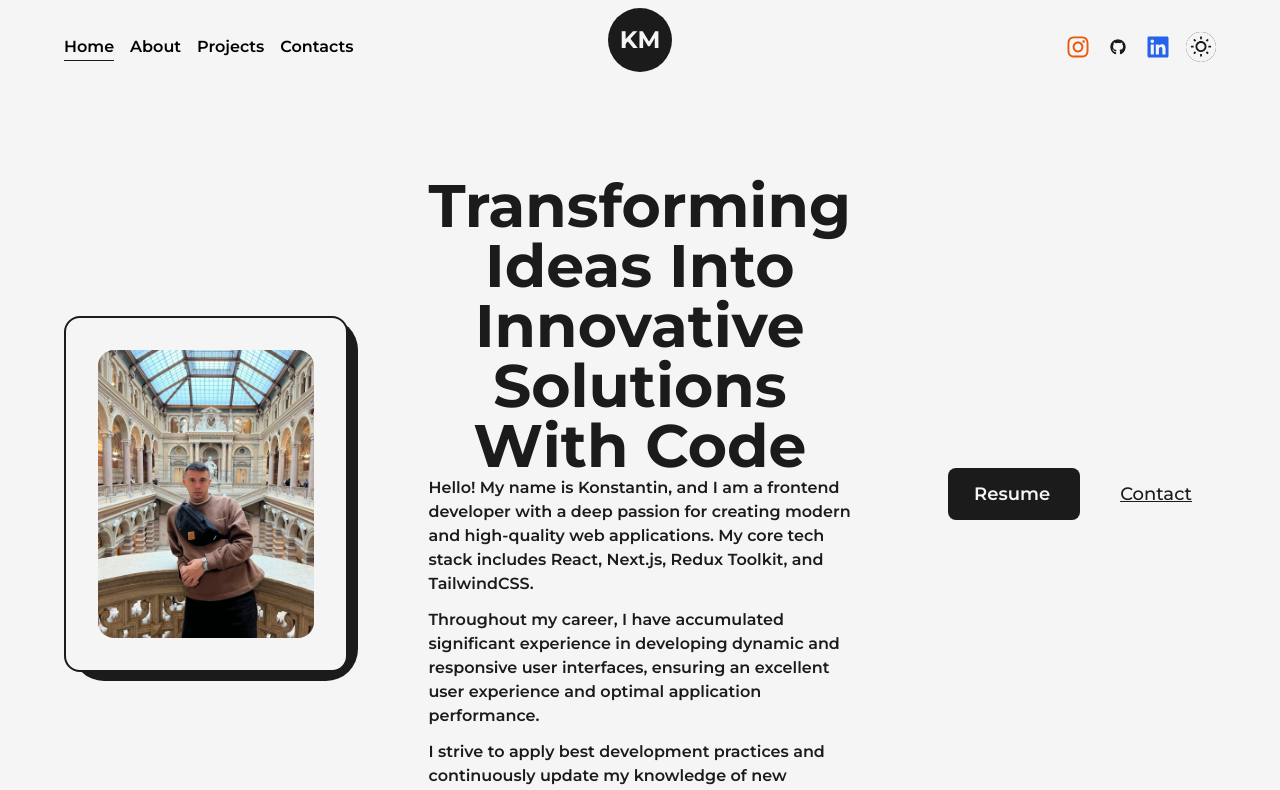
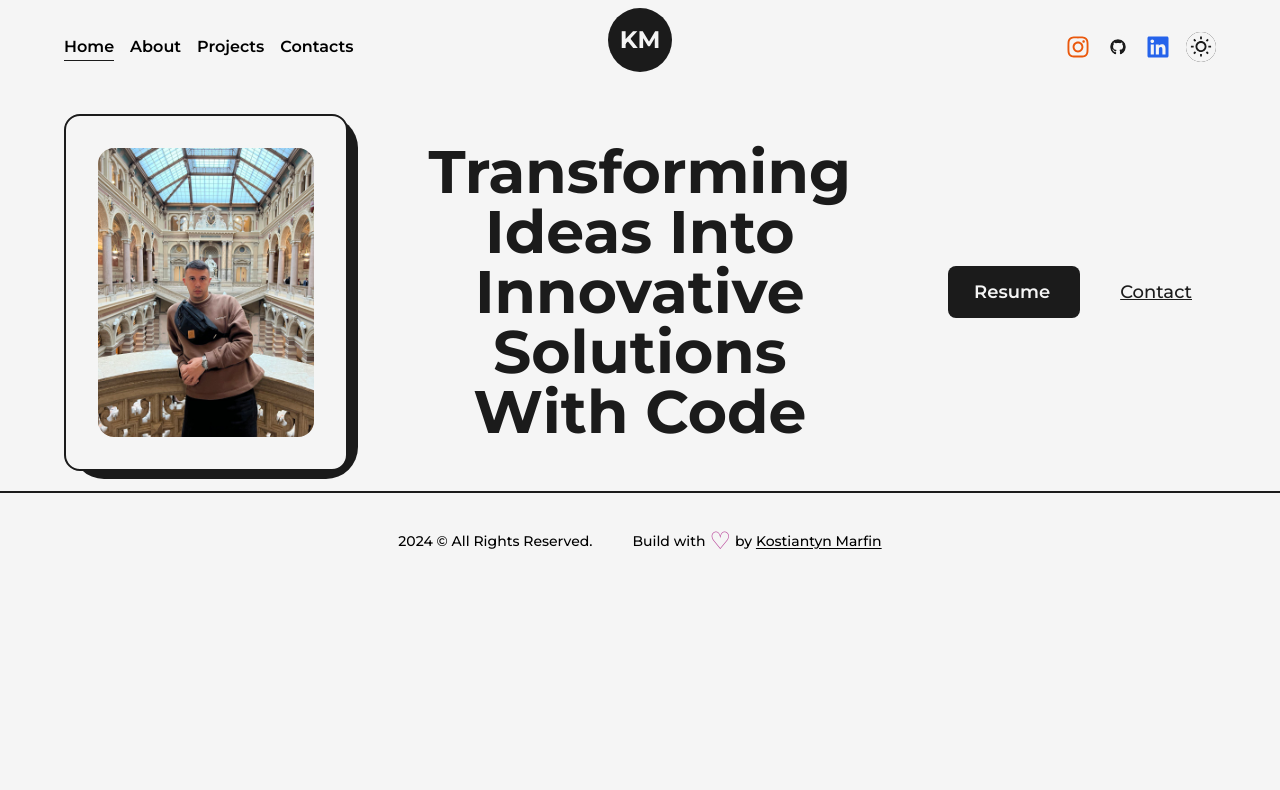
Before and after one commit to kotik322322/myPortfolio, a Next.js app: page / in a window 1280 px wide. Shown: the top 790 px of the page. Built offline with nearby package versions, Linux system fonts and the light colour scheme.

Commit message:
deleted text about from main page

```diff
--- a/app/components/AnimatedText.tsx
+++ b/app/components/AnimatedText.tsx
@@ -24,7 +24,7 @@ const singleWord = {
     opacity: 1,
     y: 0,
     transition: {
-      duration: 1,
+      duration: 0.5,
     },
   },
 };
--- a/app/page.tsx
+++ b/app/page.tsx
@@ -7,9 +7,9 @@ import { LinkArrow } from './components/Icons';
 
 export default function Home() {
   return (
-    <main className="flex items-center text-dark w-full min-h-screen dark:text-light ">
+    <main className="flex items-center text-dark w-full  dark:text-light ">
       <Layout>
-        <div className="flex flex-col items-center justify-between gap-y-4 my-4 w-full lg:flex-row lg:gap-x-20">
+        <div className="flex flex-col items-center justify-between gap-y-5 my-5 w-full lg:flex-row lg:gap-x-20">
           {/* Image */}
           <div className="w-full relative h-max rounded-2xl border-2 border-solid border-dark bg-light p-3 lg:p-8 dark:bg-dark dark:border-light ">
             <div className="absolute top-0 -right-3 -z-10 w-[102%] h-[103%] rounded-[2rem] bg-dark dark:bg-light" />
@@ -23,22 +23,7 @@ export default function Home() {
               text="Transforming Ideas into Innovative Solutions with Code"
               className="text-2xl md:text-5xl lg:text-6xl "
             />
-            <p className="text-left font-semibold text-sm xl:text-base ">
-              Hello! My name is Konstantin, and I am a frontend developer with a deep passion for
-              creating modern and high-quality web applications. My core tech stack includes React,
-              Next.js, Redux Toolkit, and TailwindCSS.
-            </p>
 
-            <p className="text-left font-semibold text-sm xl:text-base mt-3">
-              Throughout my career, I have accumulated significant experience in developing dynamic
-              and responsive user interfaces, ensuring an excellent user experience and optimal
-              application performance.
-            </p>
-
-            <p className="text-left font-semibold text-sm xl:text-base mt-3">
-              I strive to apply best development practices and continuously update my knowledge of
-              new technologies and tools
-            </p>
           </div>
           {/* =====Text===== */}
           <div className="w-full flex items-center justify-center lg:justify-start ">
```
